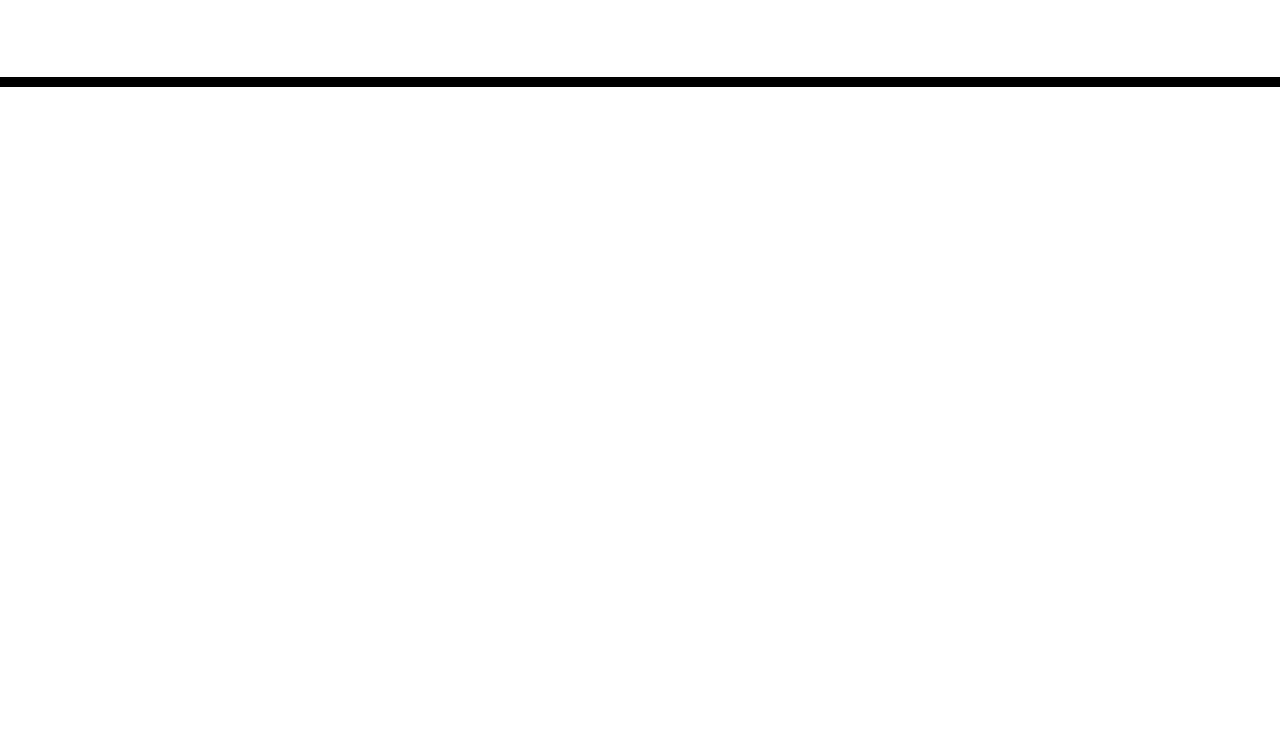
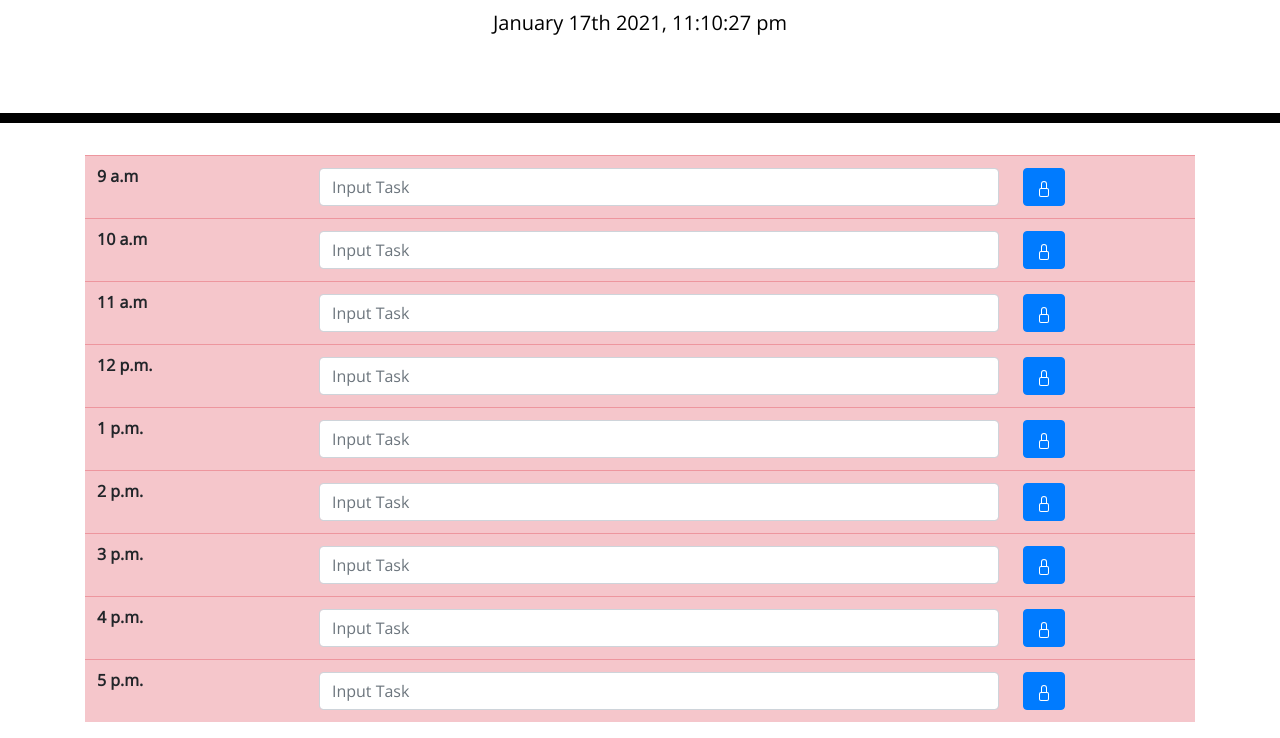
Before and after one commit to acbewley/color-coded-super-duper-scheduler, a plain HTML site: page index.html in a window 1280 px wide. Shown: the part 181-919 px from the top of the page. Before the commit the page ends 800 px from the top, so only its background shows below. Drawn offline with nearby package versions, Linux system fonts and the light colour scheme; files that its build step writes are made by us from their sources.

Commit message:
added time to the header and worked on color coding logic

```diff
--- a/assets/script.js
+++ b/assets/script.js
@@ -0,0 +1,24 @@
+var now = moment().format("HH");
+function clock() {
+    $("#currentDay").text(moment().format('MMMM Do YYYY, h:mm:ss a'));
+};
+
+setInterval(clock, 1000);
+
+function rowColor() {
+    for (i = 0; i < 10; i++) {
+        var rowNumber = parseInt($("#row" + i).text());
+        if (rowNumber < 9) {
+            rowNumber = rowNumber + 12;
+        };
+        if (rowNumber < now) {
+            $("#row" + i).addClass("table-danger");
+        } else if (rowNumber === now) {
+            $("#row" + i).addClass("table-secondary");
+        } else if (rowNumber > now) {
+            $("#row" + i).addClass("table-success");
+        };
+    };
+};
+
+rowColor();
--- a/index.html
+++ b/index.html
@@ -1,24 +1,15 @@
 <!DOCTYPE html>
 <html lang="en">
+
 <head>
   <meta charset="UTF-8" />
   <meta name="viewport" content="width=device-width, initial-scale=1.0" />
   <meta http-equiv="X-UA-Compatible" content="ie=edge" />
-    <link
-      rel="stylesheet"
-      href="https://stackpath.bootstrapcdn.com/bootstrap/4.3.1/css/bootstrap.min.css"
-    />
-    <link
-      rel="stylesheet"
-      href="https://use.fontawesome.com/releases/v5.8.1/css/all.css"
-      integrity="sha384-50oBUHEmvpQ+1lW4y57PTFmhCaXp0ML5d60M1M7uH2+nqUivzIebhndOJK28anvf"
-      crossorigin="anonymous"
-    />
-    <link
-      href="https://fonts.googleapis.com/css?family=Open+Sans&display=swap"
-      rel="stylesheet"
-    />
-    <link rel="stylesheet" href="style.css" />
+  <link rel="stylesheet" href="https://stackpath.bootstrapcdn.com/bootstrap/4.3.1/css/bootstrap.min.css" />
+  <link rel="stylesheet" href="https://use.fontawesome.com/releases/v5.8.1/css/all.css"
+    integrity="sha384-50oBUHEmvpQ+1lW4y57PTFmhCaXp0ML5d60M1M7uH2+nqUivzIebhndOJK28anvf" crossorigin="anonymous" />
+  <link href="https://fonts.googleapis.com/css?family=Open+Sans&display=swap" rel="stylesheet" />
+  <link rel="stylesheet" href="./assets/style.css" />
   <title>Work Day Scheduler</title>
 </head>
 
@@ -26,13 +17,99 @@
   <header class="jumbotron">
     <h1 class="display-3">Work Day Scheduler</h1>
     <p class="lead">A simple calendar app for scheduling your work day</p>
-      <p id="currentDay" class="lead"></p>
+    <p id="currentDay" class="lead">Loading...</p>
   </header>
   <div class="container">
-      <!-- Timeblocks go here -->
+    <table class="table">
+      <tbody>
+        <tr id="row1">
+          <th scope="row">9 a.m</th>
+          <td id="comment9"><input class="form-control task" placeholder="Input Task"></td>
+          <td id="lock-button"><button type="button" class="btn btn-primary"><svg xmlns="http://www.w3.org/2000/svg"
+                width="16" height="16" fill="currentColor" class="bi bi-lock" viewBox="0 0 16 16">
+                <path
+                  d="M8 1a2 2 0 0 1 2 2v4H6V3a2 2 0 0 1 2-2zm3 6V3a3 3 0 0 0-6 0v4a2 2 0 0 0-2 2v5a2 2 0 0 0 2 2h6a2 2 0 0 0 2-2V9a2 2 0 0 0-2-2zM5 8h6a1 1 0 0 1 1 1v5a1 1 0 0 1-1 1H5a1 1 0 0 1-1-1V9a1 1 0 0 1 1-1z" />
+              </svg></button></td>
+        </tr>
+        <tr id="row2">
+          <th scope="row">10 a.m</th>
+          <td id="comment10"><input class="form-control task" placeholder="Input Task"></td>
+          <td id="lock-button"><button type="button" class="btn btn-primary"><svg xmlns="http://www.w3.org/2000/svg"
+                width="16" height="16" fill="currentColor" class="bi bi-lock" viewBox="0 0 16 16">
+                <path
+                  d="M8 1a2 2 0 0 1 2 2v4H6V3a2 2 0 0 1 2-2zm3 6V3a3 3 0 0 0-6 0v4a2 2 0 0 0-2 2v5a2 2 0 0 0 2 2h6a2 2 0 0 0 2-2V9a2 2 0 0 0-2-2zM5 8h6a1 1 0 0 1 1 1v5a1 1 0 0 1-1 1H5a1 1 0 0 1-1-1V9a1 1 0 0 1 1-1z" />
+              </svg></button></td>
+        </tr>
+        <tr id="row3">
+          <th scope="row">11 a.m</th>
+          <td id="comment11"><input class="form-control task" placeholder="Input Task"></td>
+          <td id="lock-button"><button type="button" class="btn btn-primary"><svg xmlns="http://www.w3.org/2000/svg"
+                width="16" height="16" fill="currentColor" class="bi bi-lock" viewBox="0 0 16 16">
+                <path
+                  d="M8 1a2 2 0 0 1 2 2v4H6V3a2 2 0 0 1 2-2zm3 6V3a3 3 0 0 0-6 0v4a2 2 0 0 0-2 2v5a2 2 0 0 0 2 2h6a2 2 0 0 0 2-2V9a2 2 0 0 0-2-2zM5 8h6a1 1 0 0 1 1 1v5a1 1 0 0 1-1 1H5a1 1 0 0 1-1-1V9a1 1 0 0 1 1-1z" />
+              </svg></button></td>
+        </tr>
+        <tr id="row4">
+          <th scope="row">12 p.m.</th>
+          <td id="comment12"><input class="form-control task" placeholder="Input Task"></td>
+          <td id="lock-button"><button type="button" class="btn btn-primary"><svg xmlns="http://www.w3.org/2000/svg"
+                width="16" height="16" fill="currentColor" class="bi bi-lock" viewBox="0 0 16 16">
+                <path
+                  d="M8 1a2 2 0 0 1 2 2v4H6V3a2 2 0 0 1 2-2zm3 6V3a3 3 0 0 0-6 0v4a2 2 0 0 0-2 2v5a2 2 0 0 0 2 2h6a2 2 0 0 0 2-2V9a2 2 0 0 0-2-2zM5 8h6a1 1 0 0 1 1 1v5a1 1 0 0 1-1 1H5a1 1 0 0 1-1-1V9a1 1 0 0 1 1-1z" />
+              </svg></button></td>
+        </tr>
+        <tr id="row5">
+          <th scope="row">1 p.m.</th>
+          <td id="comment1"><input class="form-control task" placeholder="Input Task"></td>
+          <td id="lock-button"><button type="button" class="btn btn-primary"><svg xmlns="http://www.w3.org/2000/svg"
+                width="16" height="16" fill="currentColor" class="bi bi-lock" viewBox="0 0 16 16">
+                <path
+                  d="M8 1a2 2 0 0 1 2 2v4H6V3a2 2 0 0 1 2-2zm3 6V3a3 3 0 0 0-6 0v4a2 2 0 0 0-2 2v5a2 2 0 0 0 2 2h6a2 2 0 0 0 2-2V9a2 2 0 0 0-2-2zM5 8h6a1 1 0 0 1 1 1v5a1 1 0 0 1-1 1H5a1 1 0 0 1-1-1V9a1 1 0 0 1 1-1z" />
+              </svg></button></td>
+        </tr>
+        <tr id="row6">
+          <th scope="row">2 p.m.</th>
+          <td id="comment"><input class="form-control task" placeholder="Input Task"></td>
+          <td id="lock-button"><button type="button" class="btn btn-primary"><svg xmlns="http://www.w3.org/2000/svg"
+                width="16" height="16" fill="currentColor" class="bi bi-lock" viewBox="0 0 16 16">
+                <path
+                  d="M8 1a2 2 0 0 1 2 2v4H6V3a2 2 0 0 1 2-2zm3 6V3a3 3 0 0 0-6 0v4a2 2 0 0 0-2 2v5a2 2 0 0 0 2 2h6a2 2 0 0 0 2-2V9a2 2 0 0 0-2-2zM5 8h6a1 1 0 0 1 1 1v5a1 1 0 0 1-1 1H5a1 1 0 0 1-1-1V9a1 1 0 0 1 1-1z" />
+              </svg></button></td>
+        </tr>
+        <tr id="row7">
+          <th scope="row">3 p.m.</th>
+          <td id="comment"><input class="form-control task" placeholder="Input Task"></td>
+          <td id="lock-button"><button type="button" class="btn btn-primary"><svg xmlns="http://www.w3.org/2000/svg"
+                width="16" height="16" fill="currentColor" class="bi bi-lock" viewBox="0 0 16 16">
+                <path
+                  d="M8 1a2 2 0 0 1 2 2v4H6V3a2 2 0 0 1 2-2zm3 6V3a3 3 0 0 0-6 0v4a2 2 0 0 0-2 2v5a2 2 0 0 0 2 2h6a2 2 0 0 0 2-2V9a2 2 0 0 0-2-2zM5 8h6a1 1 0 0 1 1 1v5a1 1 0 0 1-1 1H5a1 1 0 0 1-1-1V9a1 1 0 0 1 1-1z" />
+              </svg></button></td>
+        </tr>
+        <tr id="row8">
+          <th scope="row">4 p.m.</th>
+          <td id="comment"><input class="form-control task" placeholder="Input Task"></td>
+          <td id="lock-button"><button type="button" class="btn btn-primary"><svg xmlns="http://www.w3.org/2000/svg"
+                width="16" height="16" fill="currentColor" class="bi bi-lock" viewBox="0 0 16 16">
+                <path
+                  d="M8 1a2 2 0 0 1 2 2v4H6V3a2 2 0 0 1 2-2zm3 6V3a3 3 0 0 0-6 0v4a2 2 0 0 0-2 2v5a2 2 0 0 0 2 2h6a2 2 0 0 0 2-2V9a2 2 0 0 0-2-2zM5 8h6a1 1 0 0 1 1 1v5a1 1 0 0 1-1 1H5a1 1 0 0 1-1-1V9a1 1 0 0 1 1-1z" />
+              </svg></button></td>
+        </tr>
+        <tr id="row9">
+          <th scope="row">5 p.m.</th>
+          <td id="comment"><input class="form-control task" placeholder="Input Task"></td>
+          <td id="lock-button"><button type="button" class="btn btn-primary"><svg xmlns="http://www.w3.org/2000/svg"
+                width="16" height="16" fill="currentColor" class="bi bi-lock" viewBox="0 0 16 16">
+                <path
+                  d="M8 1a2 2 0 0 1 2 2v4H6V3a2 2 0 0 1 2-2zm3 6V3a3 3 0 0 0-6 0v4a2 2 0 0 0-2 2v5a2 2 0 0 0 2 2h6a2 2 0 0 0 2-2V9a2 2 0 0 0-2-2zM5 8h6a1 1 0 0 1 1 1v5a1 1 0 0 1-1 1H5a1 1 0 0 1-1-1V9a1 1 0 0 1 1-1z" />
+              </svg></button></td>
+        </tr>
+      </tbody>
+    </table>
   </div>
 
   <script src="https://cdnjs.cloudflare.com/ajax/libs/jquery/3.2.1/jquery.min.js"></script>
   <script src="https://cdnjs.cloudflare.com/ajax/libs/moment.js/2.24.0/moment.min.js"></script>
+  <script src="./assets/script.js"></script>
 </body>
+
 </html>
```
Lines whose indentation alone changed are shown as unchanged.
